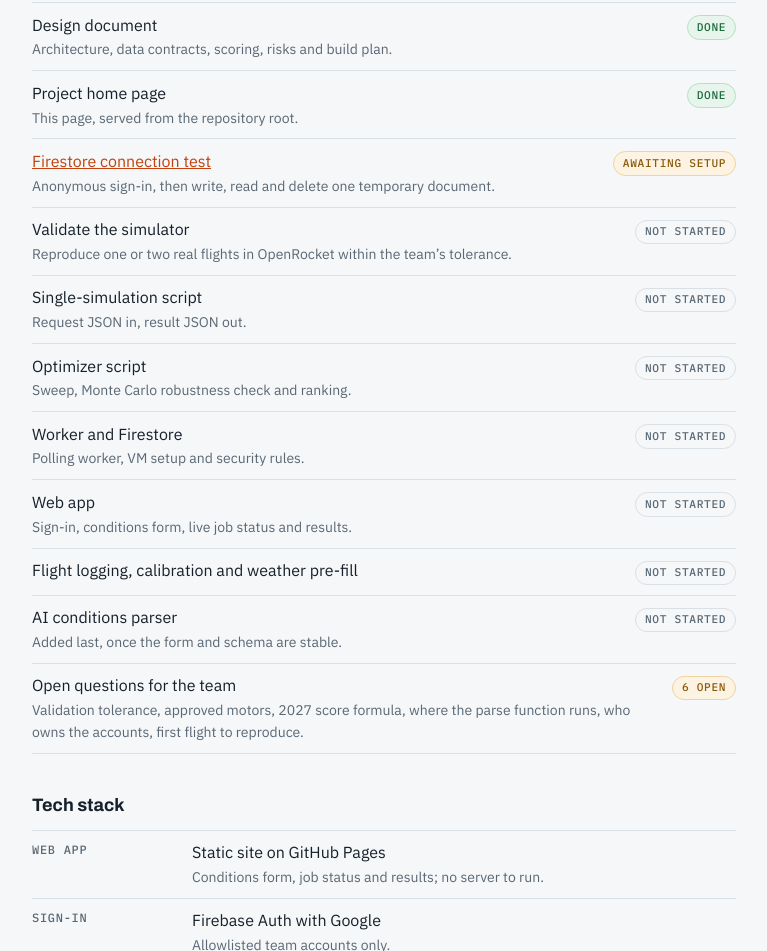
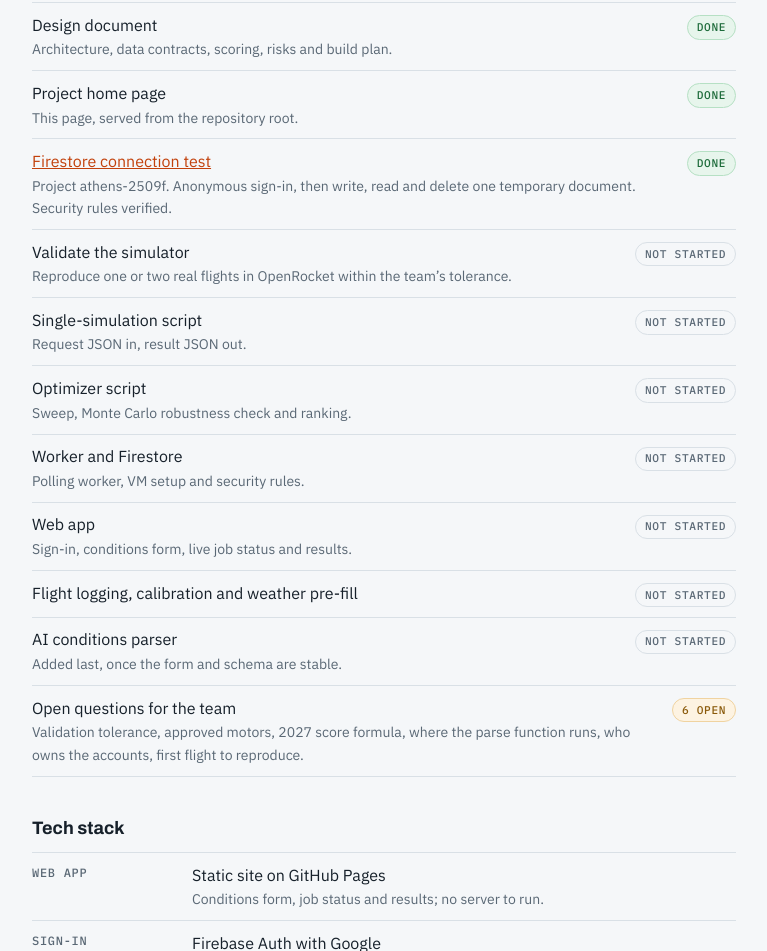
Before and after one commit to repollo-papaya/Athens, a plain HTML site: page index.html in a window 1280 px wide. Shown: the part 836-1787 px from the top of the page, without its empty margins (256-1023 px from the left). Drawn offline with Linux system fonts and the light colour scheme.

Commit message:
Mark Firestore connection test as done
Co-Authored-By: Claude Opus 5.5 <noreply@anthropic.com>
Claude-Session: https://claude.ai/code/session_018Nfxfue6ozSabieZjKhJDx

```diff
--- a/index.html
+++ b/index.html
@@ -256,7 +256,7 @@
     <ul class="status">
       <li><span class="t">Design document<span class="d">Architecture, data contracts, scoring, risks and build plan.</span></span><span class="pill done">Done</span></li>
       <li><span class="t">Project home page<span class="d">This page, served from the repository root.</span></span><span class="pill done">Done</span></li>
-      <li><span class="t"><a href="firebase-test.html">Firestore connection test</a><span class="d">Anonymous sign-in, then write, read and delete one temporary document.</span></span><span class="pill open">Awaiting setup</span></li>
+      <li><span class="t"><a href="firebase-test.html">Firestore connection test</a><span class="d">Project athens-2509f. Anonymous sign-in, then write, read and delete one temporary document. Security rules verified.</span></span><span class="pill done">Done</span></li>
       <li><span class="t">Validate the simulator<span class="d">Reproduce one or two real flights in OpenRocket within the team&rsquo;s tolerance.</span></span><span class="pill">Not started</span></li>
       <li><span class="t">Single-simulation script<span class="d">Request JSON in, result JSON out.</span></span><span class="pill">Not started</span></li>
       <li><span class="t">Optimizer script<span class="d">Sweep, Monte Carlo robustness check and ranking.</span></span><span class="pill">Not started</span></li>
```
